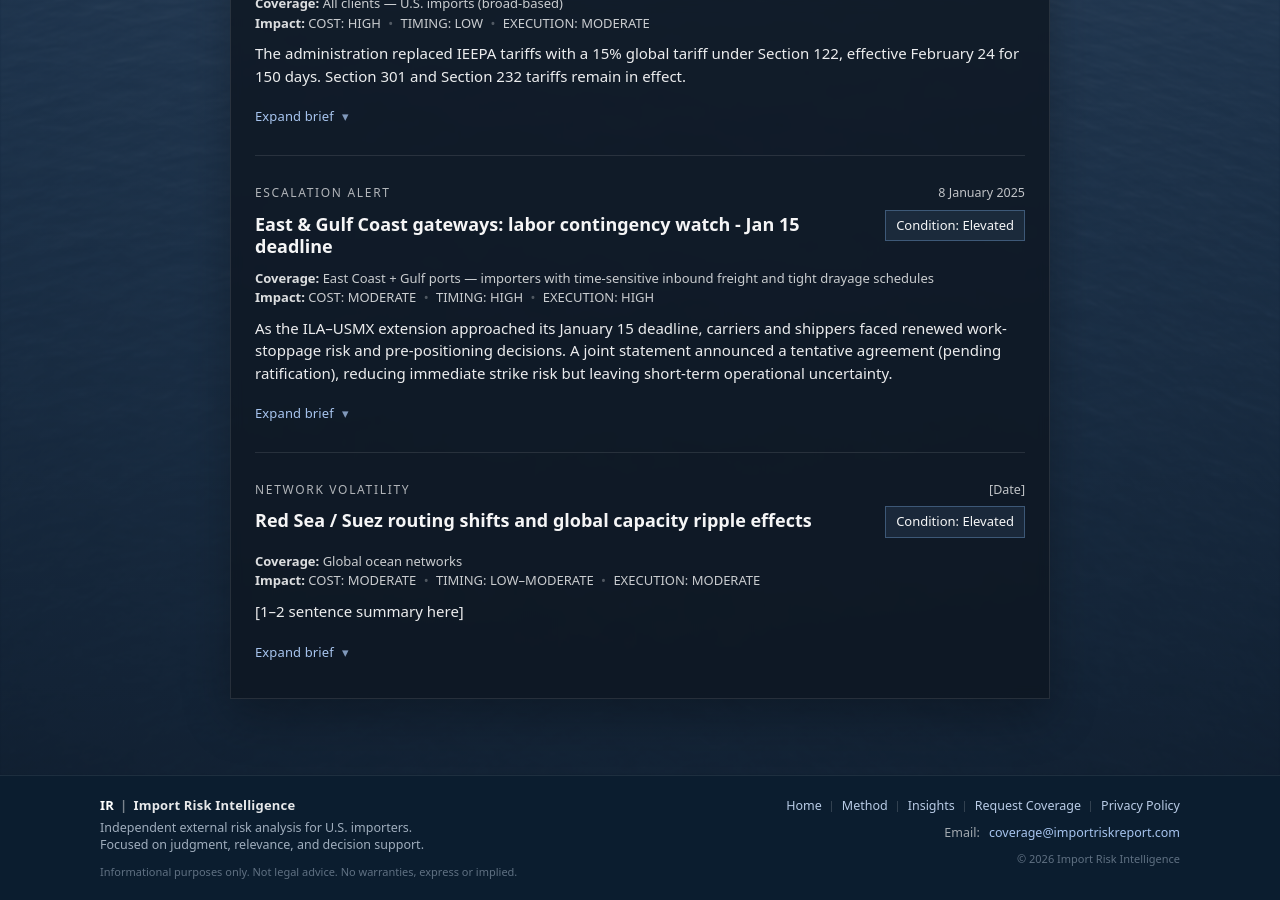
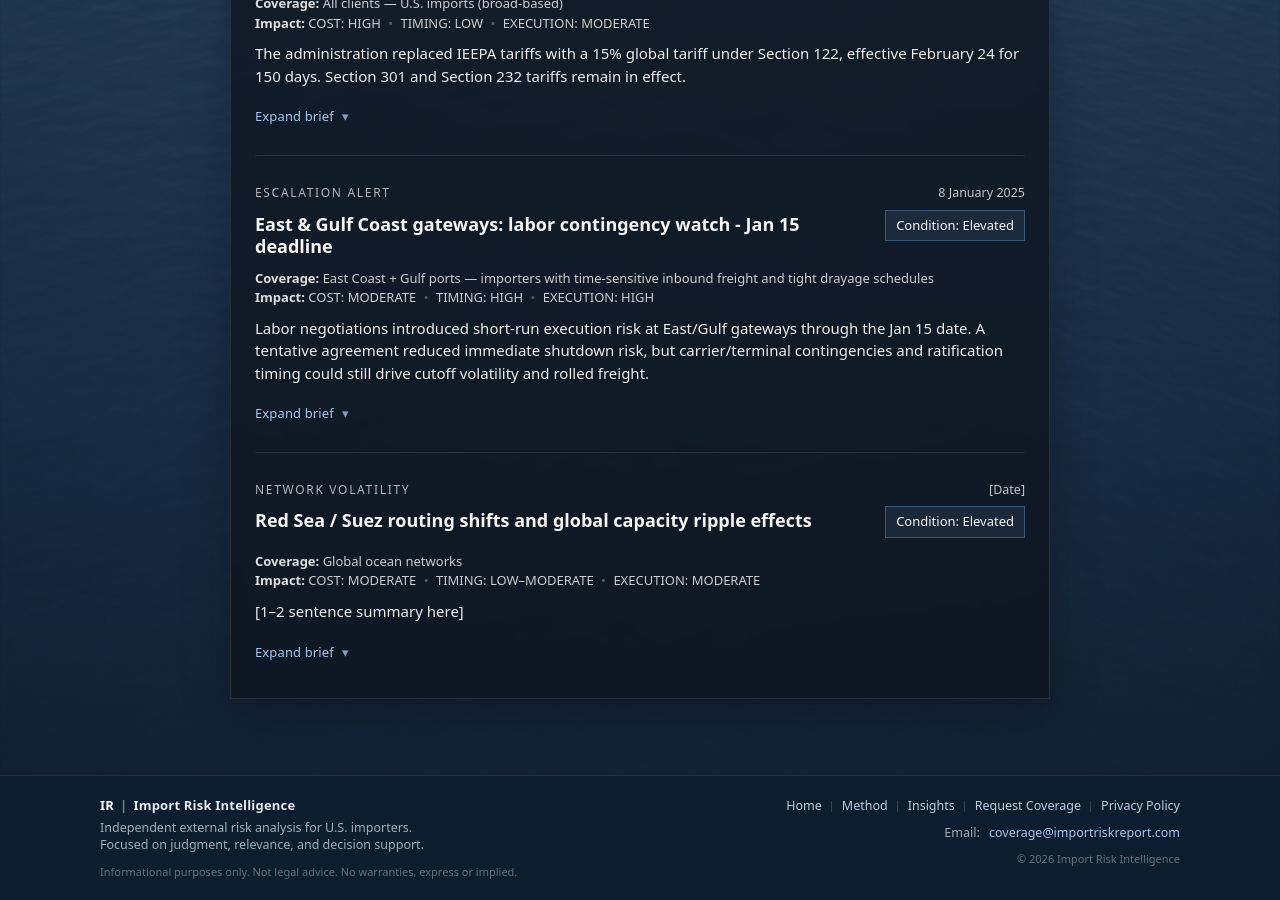
Before and after one commit to importrisk/import-risk-intelligence-site, a Jekyll site: the page built from insights.html, in a window 1280 px wide and 900 px high, scrolled down 714 px. Built offline with Jekyll 4.4.1, drawn with Linux system fonts in a browser that asks for light colours.

Commit message:
Update insights.html

```diff
--- a/insights.html
+++ b/insights.html
@@ -173,8 +173,7 @@ description: Examples of what an IRI Escalation Alert or Weekly Brief looks like
   </header>
 
   <div class="brief-summary">
-    As the ILA–USMX extension approached its January 15 deadline, carriers and shippers faced renewed work-stoppage risk and pre-positioning decisions.
-    A joint statement announced a tentative agreement (pending ratification), reducing immediate strike risk but leaving short-term operational uncertainty.
+    Labor negotiations introduced short-run execution risk at East/Gulf gateways through the Jan 15 date. A tentative agreement reduced immediate shutdown risk, but carrier/terminal contingencies and ratification timing could still drive cutoff volatility and rolled freight.
   </div>
 
   <details class="brief-details">
```
